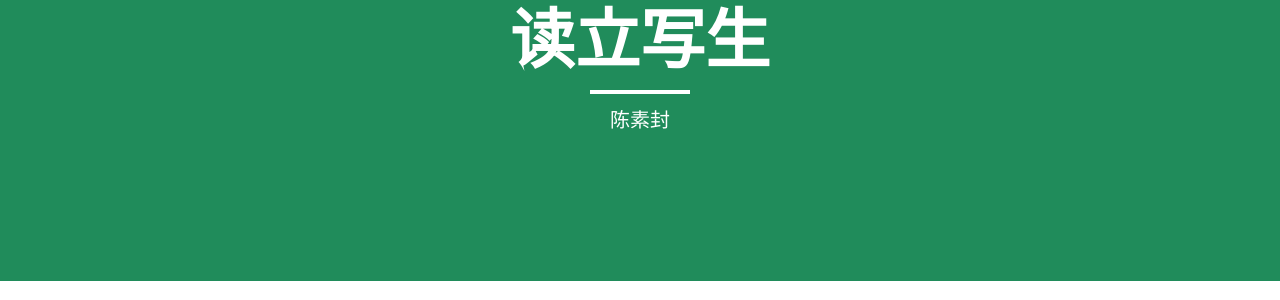
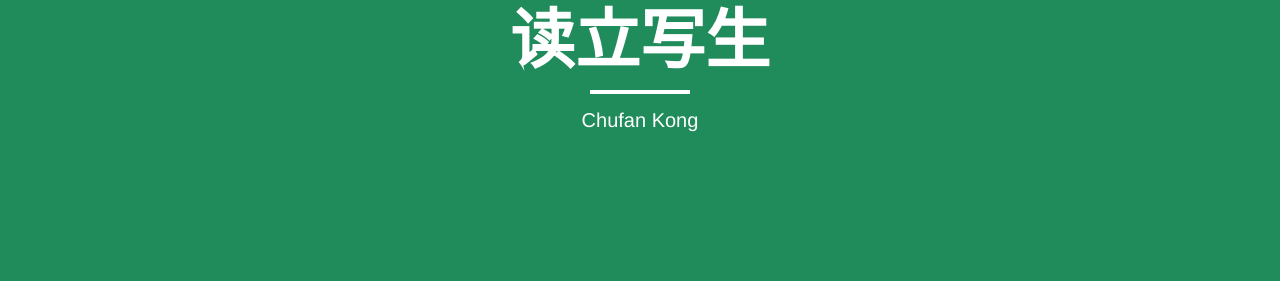
Before and after one commit to Chufan1990/Chufan1990.github.io, a Jekyll site: the page built from index.html, in a window 1280 px wide. Shown: the part 147-447 px from the top of the page. Built offline with Jekyll 4.4.1, drawn with Linux system fonts in a browser that asks for light colours; nearby versions of some CDN libraries; the list of posts is cut into pages by our own code.

Commit message:
Update index.html

```diff
--- a/index.html
+++ b/index.html
@@ -1,6 +1,6 @@
 ---
 layout: page
-description: "陈素封"
+description: "Chufan Kong"
 ---
 
 {% for post in paginator.posts %}
```
